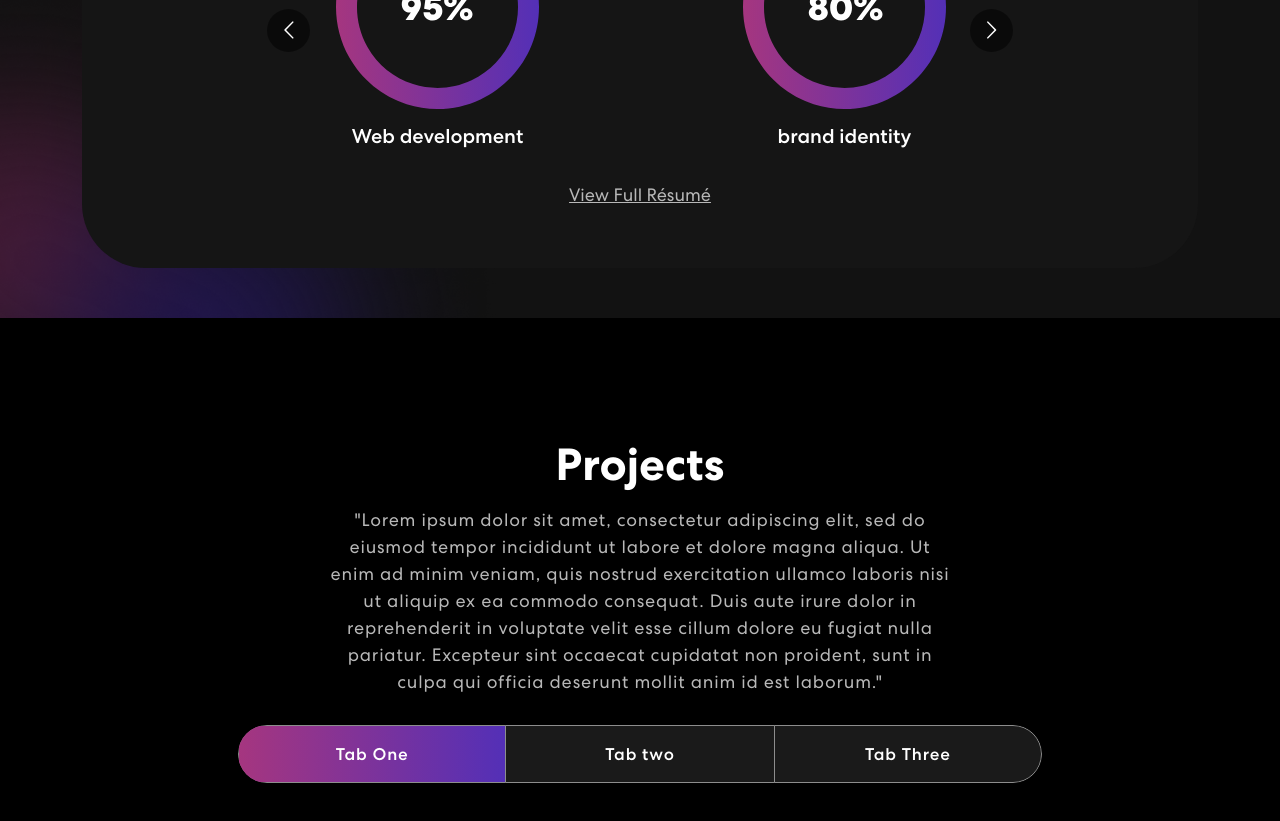
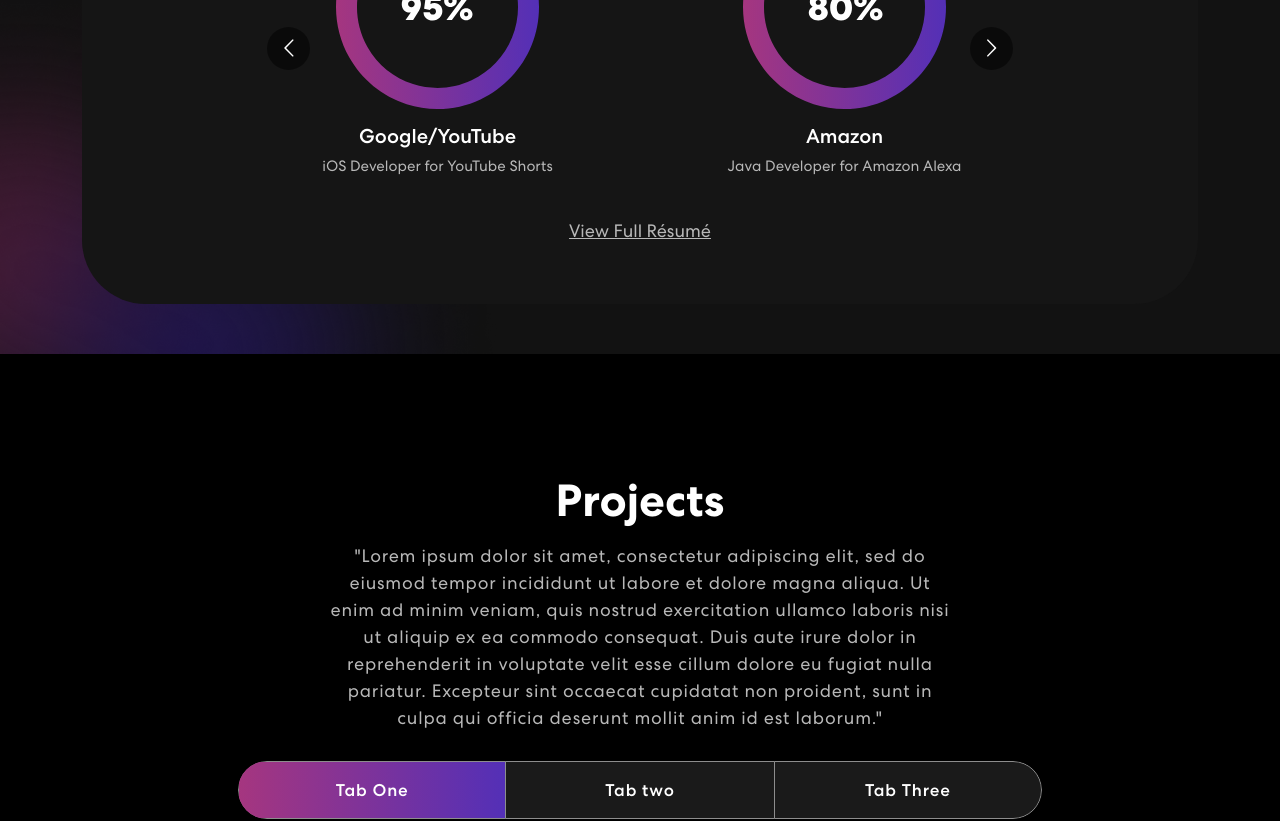
Before and after one commit to JonnTsai/Personal-Porfolio, a React (Create React App) app: page / in a window 1280 px wide. Shown: the part 1300-2121 px from the top of the page. Built offline with nearby package versions, Linux system fonts and the light colour scheme.

Commit message:
Updated experience

```diff
--- a/src/App.css
+++ b/src/App.css
@@ -335,10 +335,8 @@
 
 .skill p {
   color: #B8B8B8;
-  font-size: 18px;
-  letter-spacing: 0.8px;
-  line-height: 1.5em;
-  margin: 14px 0 75px 0;
+  font-size: 15px;
+
 }
 
 .skill-slider {
--- a/src/components/Skills.js
+++ b/src/components/Skills.js
@@ -39,22 +39,26 @@
                     <Carousel responsive={responsive} infinite={true} className='skill-slider'>
                         <div className='item'>
                             <img src={meter1} alt="Image"/>
-                            <h5>Web development</h5>
+                            <h5>Google/YouTube</h5>
+                            <p>iOS Developer for YouTube Shorts</p>
                         </div>
                         <div className='item'>
                             <img src={meter2} alt="Image"/>
-                            <h5>brand identity</h5>
+                            <h5>Amazon</h5>
+                            <p>Java Developer for Amazon Alexa</p>
                         </div>
                         <div className='item'>
                             <img src={meter3} alt="Image"/>
-                            <h5>logo design</h5>
+                            <h5>MSTS</h5>
+                            <p>Android Mobile/Smart Watch Developer</p>
                         </div>
                         <div className='item'>
                             <img src={meter1} alt="Image"/>
-                            <h5>Web development</h5>
+                            <h5>UNLV-FIA</h5>
+                            <p>Accessibility Engineer</p>
                         </div>
                     </Carousel>
-                    <a href="..\assets\files\Jonathan_Tsai_Resume.pdf" target="_blank">View Full Résumé</a>
+                    <a href="/Jonathan_Tsai_Resume.pdf" target="_blank">View Full Résumé</a>
                 </div>
                 </Col>
             </Row>
```
Also changed, not shown: 1 other file (tests, documents, lock files or other folders).
